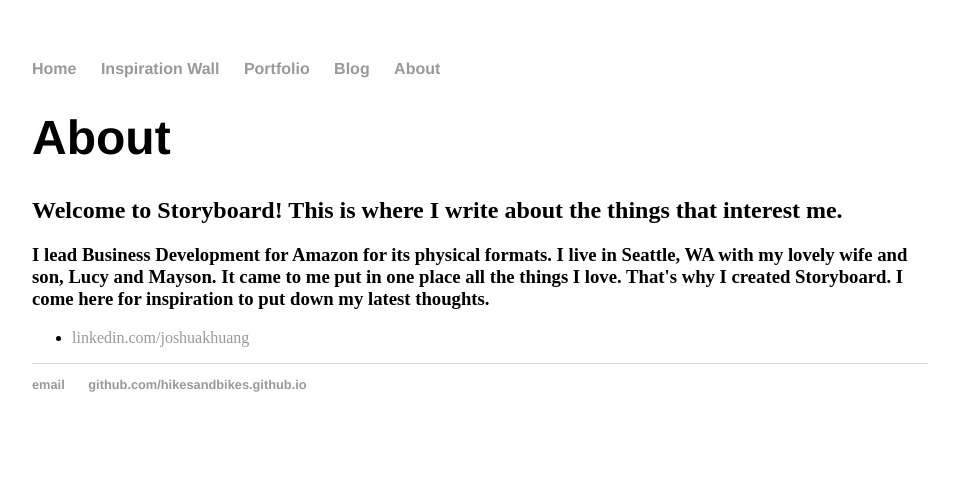
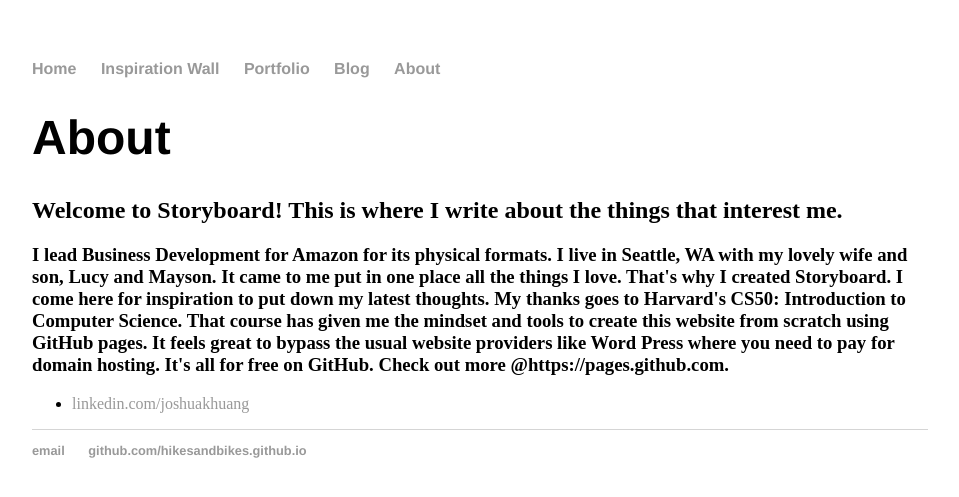
Before and after one commit to hikesandbikes/hikesandbikes.github.io, a Jekyll site: the page built from about/index.html, in a window 1280 px wide. Shown: the top 497 px of the page, without its empty margins (160-1119 px from the left). Built offline with Jekyll 4.4.1, drawn with Linux system fonts in a browser that asks for light colours.

Commit message:
Updated about page

```diff
--- a/about/index.html
+++ b/about/index.html
@@ -11,6 +11,11 @@
 				lovely wife and son, Lucy and Mayson.  It came to me put in one place all the things I love.
 				That's why I created Storyboard.  I come here for inspiration to put down my latest thoughts.
 
+				My thanks goes to Harvard's CS50: Introduction to Computer Science.  That course has given me the mindset
+				and tools to create this website from scratch using GitHub pages.  It feels great to bypass
+				the usual website providers like Word Press where you need to pay for domain hosting.  It's all for
+				free on GitHub.  Check out more @https://pages.github.com.
+
 			</h3>
 
 			<ul class="contacts">
```
